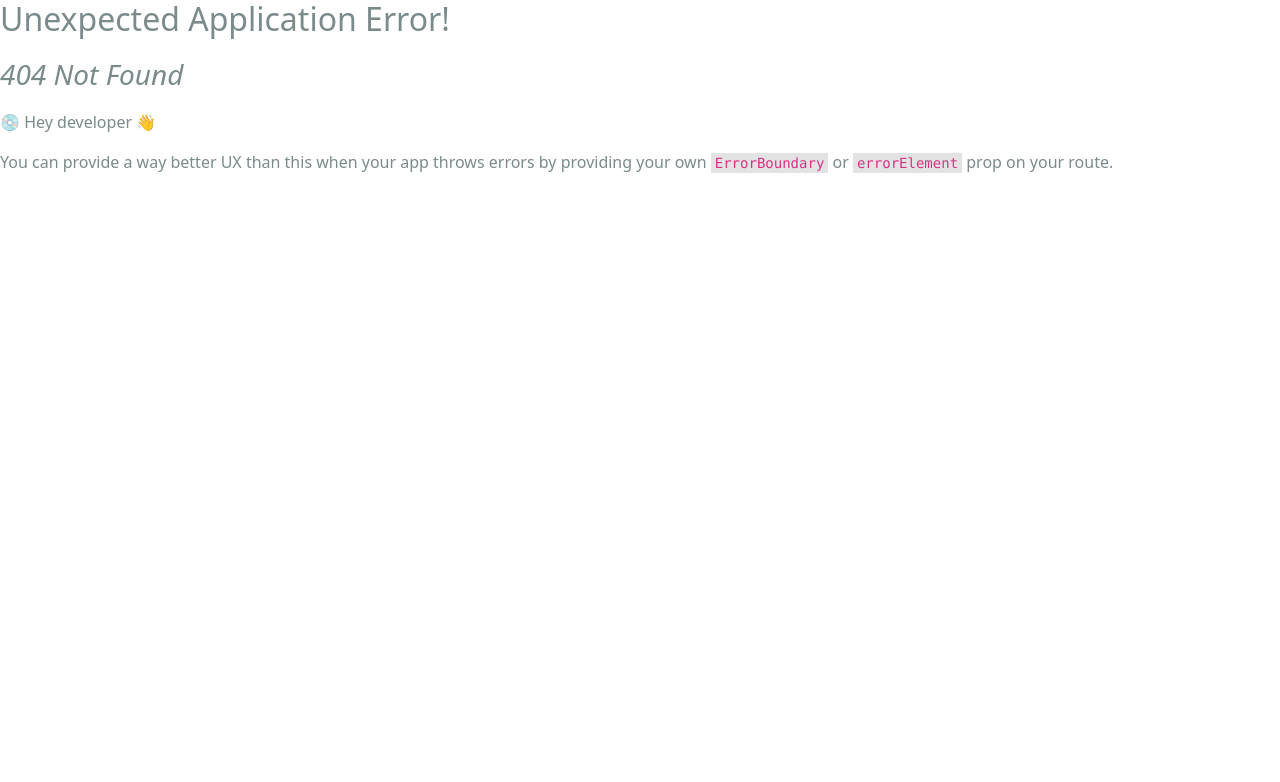
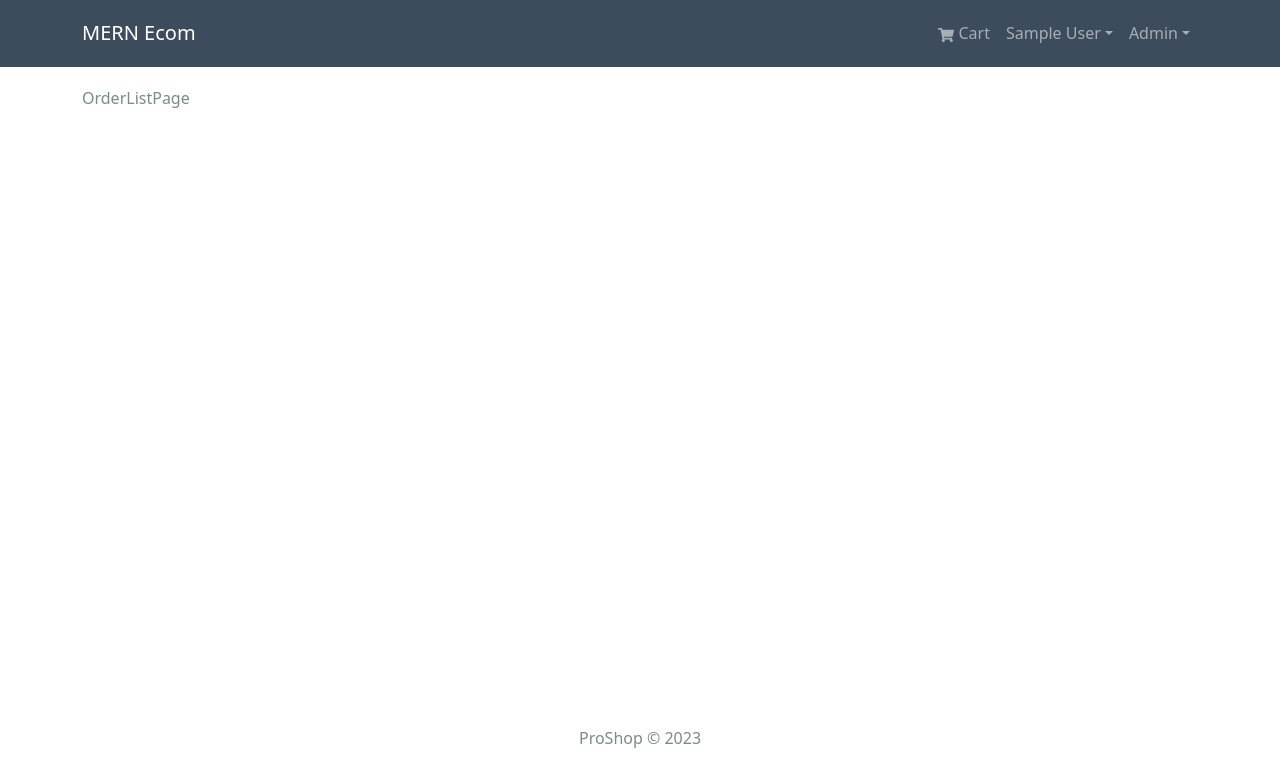
Before and after one commit to miasif/mern-ecommerce, a React (Create React App) app in the folder frontend/: page /admin/order-list in a window 1280 px wide. Before the commit this address had no page. Shown: the top 782 px of the page. Built offline with nearby package versions, Linux system fonts and the light colour scheme; sample sign-in values are in the browser's storage.

Commit message:
admin route create

```diff
--- /dev/null
+++ b/frontend/src/components/AdminRoute.jsx
@@ -0,0 +1,12 @@
+import { Navigate, Outlet } from "react-router-dom";
+import { useSelector } from "react-redux";
+
+const PrivateRoute = () => {
+  const { userInfo } = useSelector((state) => state.auth);
+  return userInfo && userInfo.isAdmin ? (
+    <Outlet />
+  ) : (
+    <Navigate to="/login" replace />
+  );
+};
+export default PrivateRoute;
--- a/frontend/src/components/Header.jsx
+++ b/frontend/src/components/Header.jsx
@@ -64,6 +64,19 @@ const Header = () => {
                   </Nav.Link>
                 </LinkContainer>
               )}
+              {userInfo && userInfo.isAdmin && (
+                <NavDropdown title="Admin" id="adminMenu">
+                  <LinkContainer to="/admin/product-list">
+                    <NavDropdown.Item>Products</NavDropdown.Item>
+                  </LinkContainer>
+                  <LinkContainer to="/admin/user-list">
+                    <NavDropdown.Item>Orders</NavDropdown.Item>
+                  </LinkContainer>
+                  <LinkContainer to="/admin/order-list">
+                    <NavDropdown.Item>Orders</NavDropdown.Item>
+                  </LinkContainer>
+                </NavDropdown>
+              )}
             </Nav>
           </Navbar.Collapse>
         </Container>
--- a/frontend/src/index.js
+++ b/frontend/src/index.js
@@ -25,6 +25,8 @@ import store from "./store";
 import { Provider } from "react-redux";
 import { PayPalScriptProvider } from "@paypal/react-paypal-js";
 import ProfilePage from "./pages/ProfilePage";
+import AdminRoute from "./components/AdminRoute";
+import OrderListPage from "./pages/admin/OrderListPage";
 
 const router = createBrowserRouter(
   createRoutesFromElements(
@@ -42,6 +44,10 @@ const router = createBrowserRouter(
         <Route path="/order/:id" element={<OrderPage />} />
         <Route path="/profile" element={<ProfilePage />} />
       </Route>
+
+      <Route path="" element={<AdminRoute />}>
+        <Route path="/admin/order-list" element={<OrderListPage />} />
+      </Route>
     </Route>
   )
 );
--- /dev/null
+++ b/frontend/src/pages/admin/OrderListPage.jsx
@@ -0,0 +1,7 @@
+import React from "react";
+
+function OrderListPage() {
+  return <div>OrderListPage</div>;
+}
+
+export default OrderListPage;
```
